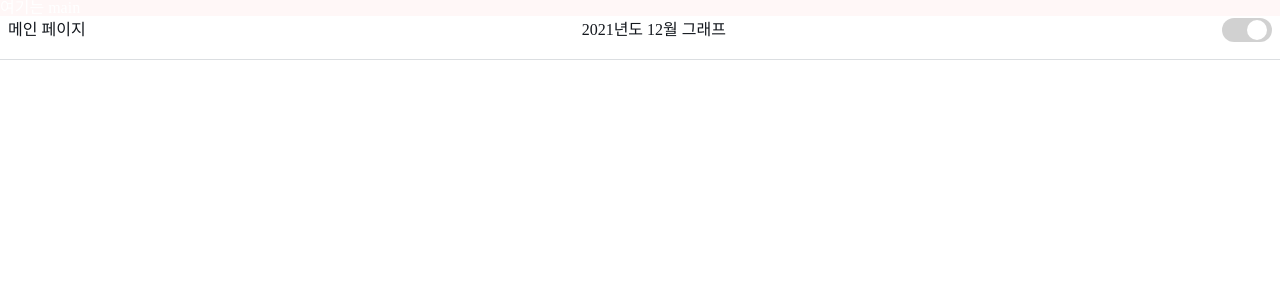
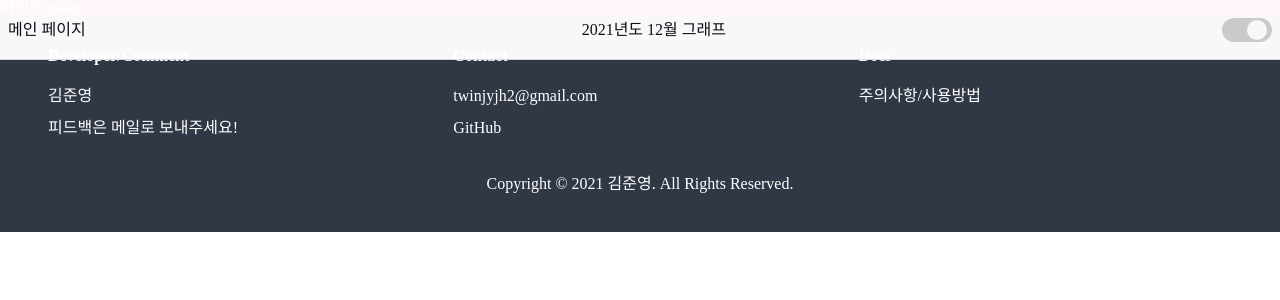
Before and after one commit to SUPER0214T/Heatmap-project, a React (Create React App) app: page / in a window 1280 px wide. Shown: the top 300 px of the page. Built offline with nearby package versions, Linux system fonts and the light colour scheme.

Commit message:
Apply Footer and Terms component to App.tsx

```diff
--- a/src/App.tsx
+++ b/src/App.tsx
@@ -7,6 +7,8 @@ import { Routes, Route } from 'react-router-dom';
 import Main from './components/Main';
 import Charts from './components/Charts';
 import Header from './components/Header';
+import Footer from './components/Footer';
+import Terms from './components/Terms';
 
 const GlobalStyle = createGlobalStyle`
   html, body, div, span, applet, object, iframe,
@@ -85,9 +87,11 @@ function App() {
 				<Header />
 
 				<Routes>
+					<Route path="/pages/terms" element={<Terms />} />
 					<Route path="/:id" element={<Charts />} />
 					<Route path="/" element={<Main />} />
 				</Routes>
+				<Footer />
 			</ThemeProvider>
 		</>
 	);
```
